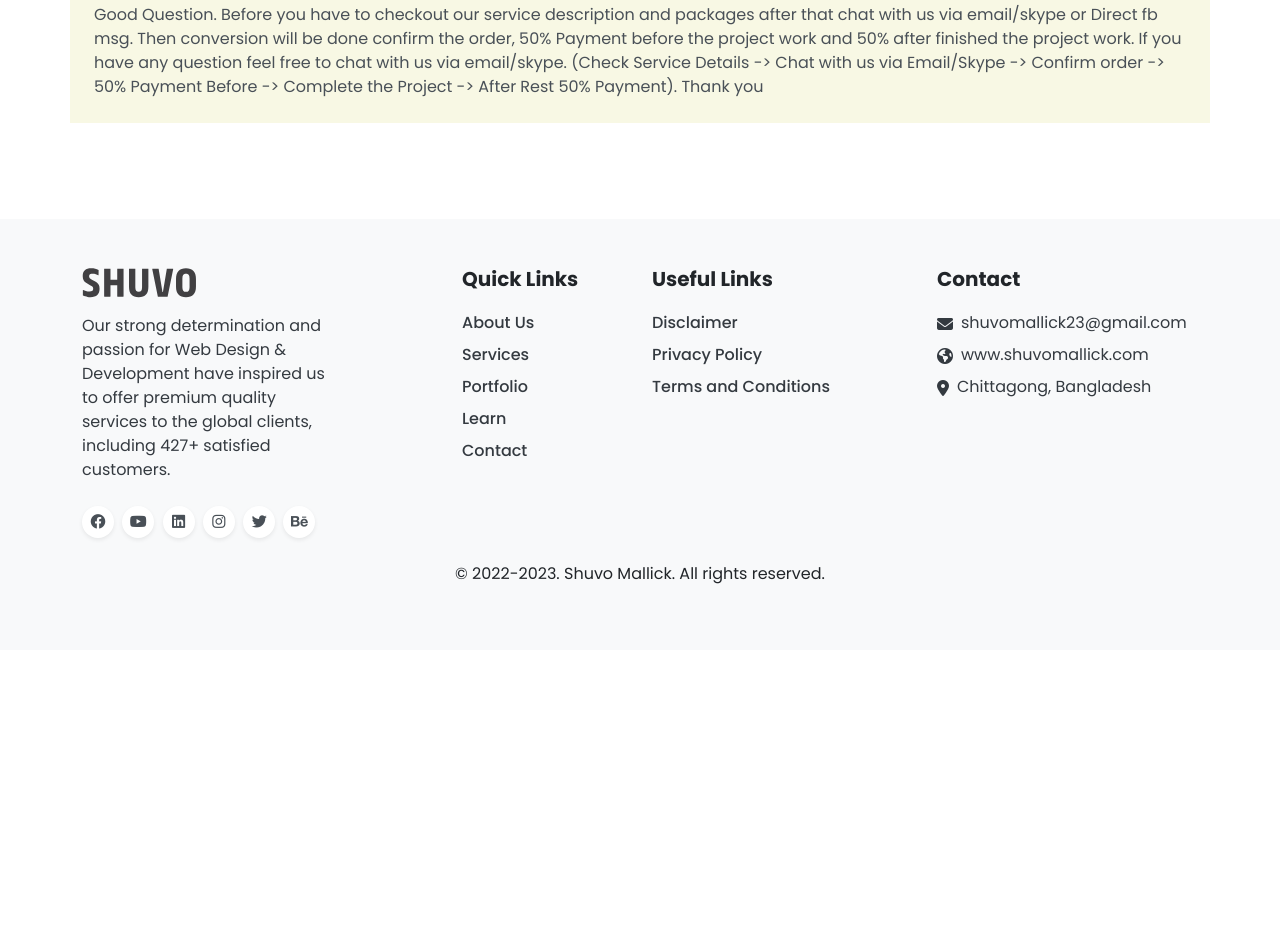
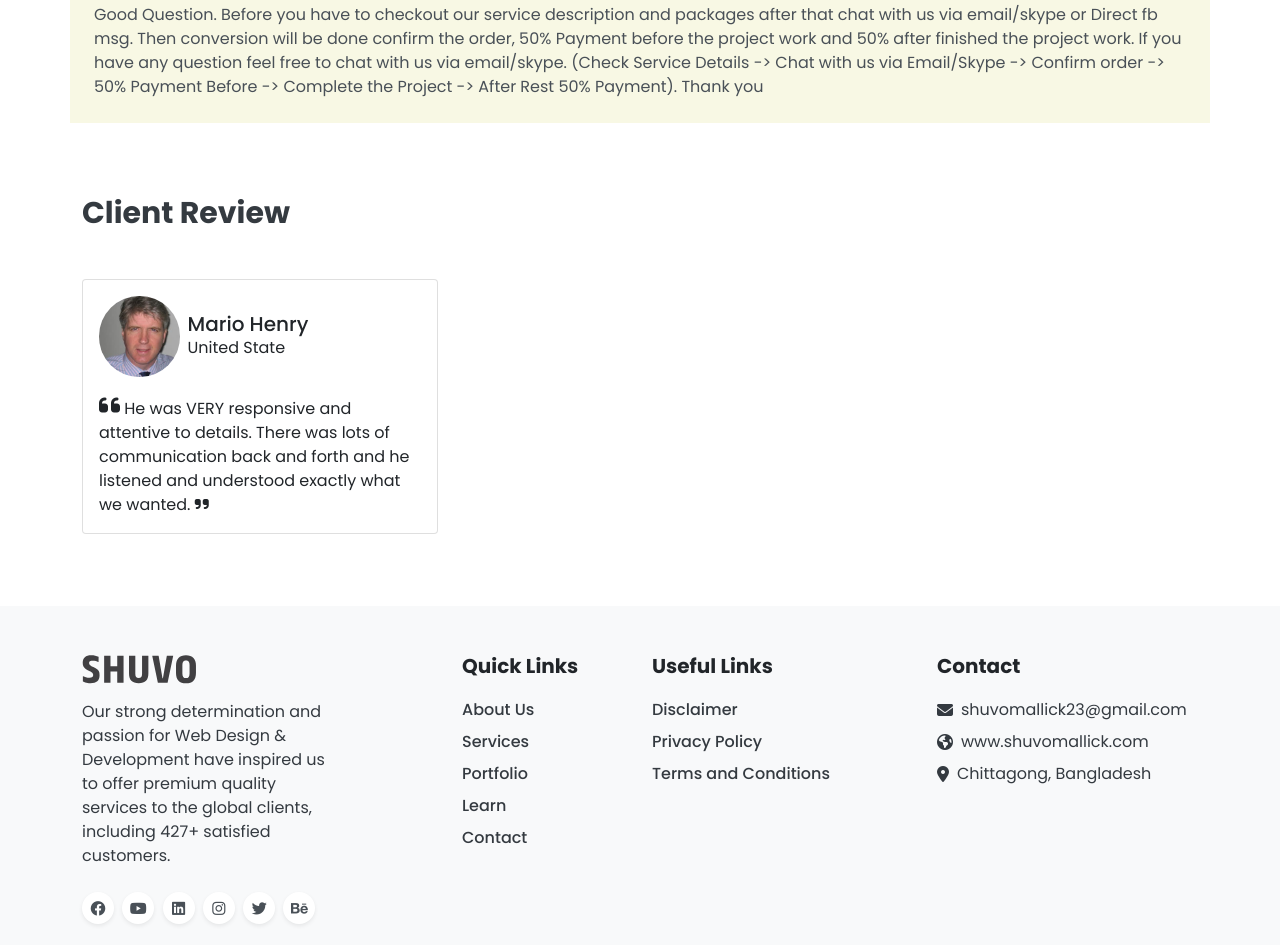
Before and after one commit to ShuvoMallick01/Shuvo-Mallick-Website, a plain HTML site: page index.html in a window 1280 px wide. Shown: the part 1938-2883 px from the top of the page. Before the commit the page ends 2588 px from the top, so only its background shows below. Drawn offline with nearby package versions, Linux system fonts and the light colour scheme.

Commit message:
Step Section Complete

```diff
--- a/css/style.css
+++ b/css/style.css
@@ -165,7 +165,7 @@ Keywords: real state, Template, bootstrap template etc.
 }
 
 .work-step .step {
-  font-weight: 700;
+  font-weight: 700 !important;
   font-size: 20px;
   color: var(--bs-gray-800);
 }
--- a/index.html
+++ b/index.html
@@ -704,6 +704,49 @@
     </section>
     <!-- WORK STEPS END -->
 
+    <!-- CLIENT REVIEW START -->
+    <section class="py-4">
+      <div class="container">
+        <!-- Section Title -->
+        <div class="row mb-3">
+          <div class="title-area mb-4">
+            <h1 class="section-title">Client Review</h1>
+          </div>
+        </div>
+
+        <div class="row">
+          <div class="col-lg-4">
+            <div class="card">
+              <div class="card-body">
+                <div class="row">
+                  <div class="d-flex align-items-center mb-3">
+                    <img
+                      src="./assets/images/clients-testimonial/client-1.jpg"
+                      class="img-fluid rounded-circle w-25 me-2"
+                      alt="client-picture"
+                    />
+                    <div class="d-flex flex-column">
+                      <h5 class="card-title mb-0">Mario Henry</h5>
+                      <p class="mb-0">United State</p>
+                    </div>
+                  </div>
+                </div>
+
+                <p class="review card-text">
+                  <i class="fa-solid fa-quote-left fs-4"></i> He was VERY
+                  responsive and attentive to details. There was lots of
+                  communication back and forth and he listened and understood
+                  exactly what we wanted.
+                  <i class="fa-solid fa-quote-right"></i>
+                </p>
+              </div>
+            </div>
+          </div>
+        </div>
+      </div>
+    </section>
+    <!-- CLIENT REVIEW END -->
+
     <!-- START -->
     <section class="py-4">
       <div class="container">
```
Also changed, not shown: assets/images/clients-testimonial/client-1.jpg (added), assets/images/clients-testimonial/client-2.jpg (added), assets/images/clients-testimonial/client-3.jpg (added).
